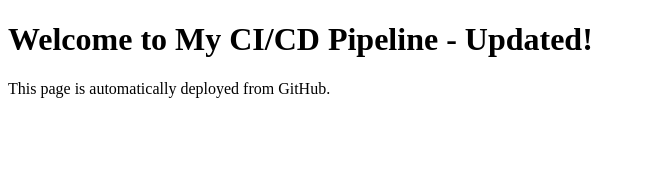
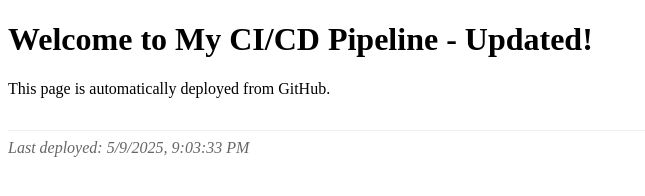
Before and after one commit to Sadanki/my-html-project_Vignesh, a plain HTML site: page index.html in a window 1280 px wide. Shown: the whole page, without its empty margins (0-645 px from the left). Drawn offline with Linux system fonts and the light colour scheme.

Commit message:
Added deployment timestamp

```diff
--- a/index.html
+++ b/index.html
@@ -2,9 +2,28 @@
 <html>
 <head>
     <title>My CI/CD Project</title>
+    <style>
+        .deploy-info {
+            color: #666;
+            font-style: italic;
+            margin-top: 2em;
+            border-top: 1px solid #eee;
+            padding-top: 0.5em;
+        }
+    </style>
 </head>
 <body>
     <h1>Welcome to My CI/CD Pipeline - Updated!</h1>
     <p>This page is automatically deployed from GitHub.</p>
+
+    <!-- NEW LINE ADDED BELOW FOR DEPLOYMENT VERIFICATION -->
+    <div class="deploy-info">
+        Last deployed: <span id="timestamp"></span>
+    </div>
+
+    <script>
+        // Auto-updating timestamp
+        document.getElementById('timestamp').textContent = new Date().toLocaleString();
+    </script>
 </body>
 </html>
```
